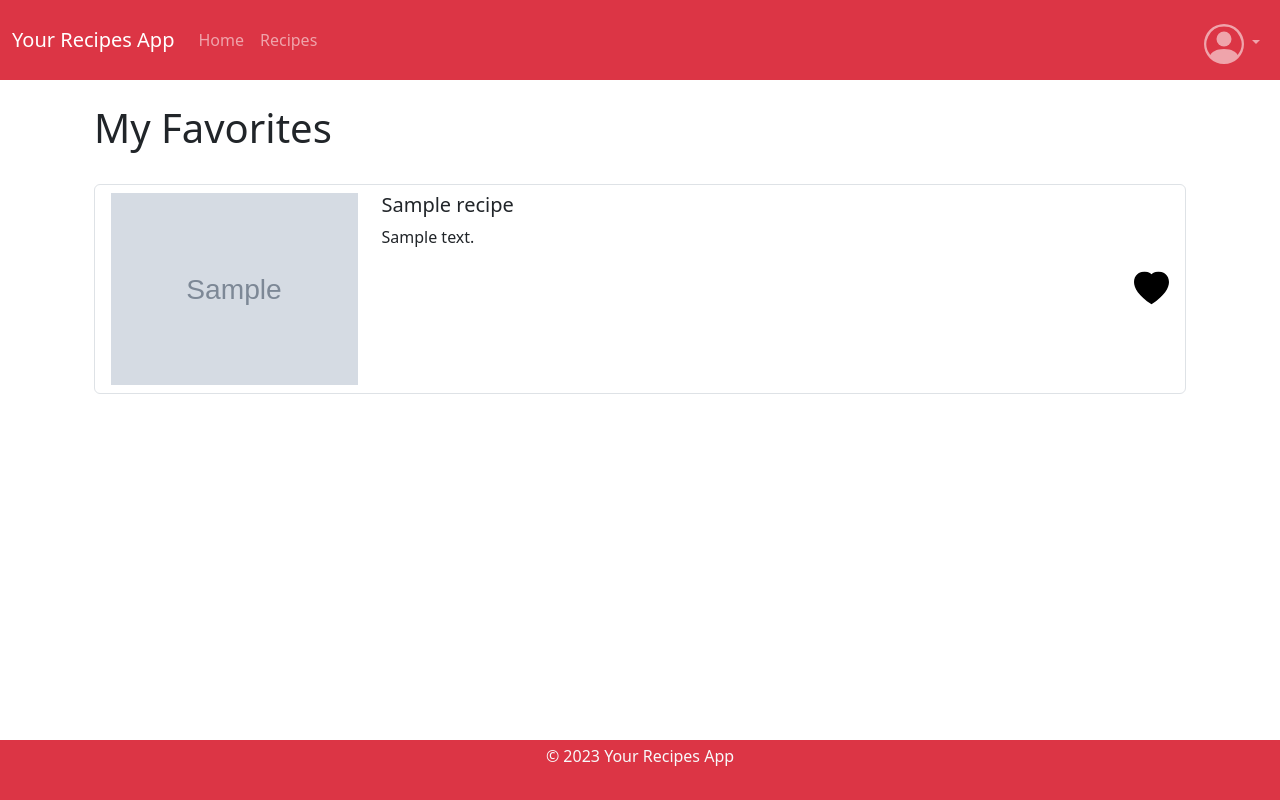
After one commit to Sobhi-0/Tabkha, a Flask app: page /my-favorites in a window 1280 px wide. The commit adds this page. Run offline with Flask 3, Linux system fonts and the light colour scheme; the visitor is signed in with stand-in values (Sample User, id 1); tables that the repository leaves empty hold one stand-in row (values such as "Sample post"); grey boxes marked "Sample" are stand-in pictures; some libraries are stand-ins or nearby versions.

Commit message:
Add Favorites - Implement /favorite/{id} route - Implement /unfavorite/{id} route - Implement /my-favorites route - Create my-favorites.html - Make the created_at column nullable in favorites table - Add favorite button in the recipe details page

```diff
--- a/backend/app.py
+++ b/backend/app.py
@@ -274,6 +274,58 @@ def create_app(db_URI="", test_config=None):
         return render_template("search.html", search_query=search_query, paginated_recipes=paginated_recipes)
 
 
+    # Add recipe to favorites
+    @app.route("/favorite/<int:recipe_id>", methods=["POST"])
+    @login_required
+    def favorite(recipe_id):
+        recipe = Recipe.query.filter_by(id=recipe_id).first()
+
+        if not recipe:
+            flash("Recipe not found", "error")
+            return redirect("/")
+
+        user = User.query.filter_by(id=session["user_id"]).first()
+        user.favorites.append(recipe)
+        user.update()
+
+        flash("Recipe added to favorites!", "success")
+        return redirect("/")
+
+
+    # Remove recipe from favorites
+    @app.route("/unfavorite/<int:recipe_id>", methods=["POST"])
+    @login_required
+    def unfavorite(recipe_id):
+        recipe = Recipe.query.filter_by(id=recipe_id).first()
+
+        if not recipe:
+            flash("Recipe not found", "error")
+            return redirect("/")
+
+        user = User.query.filter_by(id=session["user_id"]).first()
+
+        if recipe not in user.favorites:
+            flash("Recipe not in favorites", "error")
+            return redirect("/")
+
+        user.favorites.remove(recipe)
+        user.update()
+
+        flash("Recipe removed from favorites!", "success")
+        # return render_template("favorites.html",)
+        return redirect("/")
+
+
+    # View user's favorites
+    @app.route("/my-favorites", methods=["GET"])
+    @login_required
+    def my_favorites():
+        user = User.query.filter_by(id=session["user_id"]).first()
+        recipes = user.favorites
+
+        return render_template("my-favorites.html", recipes=recipes)
+
+
     @app.route("/login", methods=["GET", "POST"])
     def login():
         # Forget any user_id
--- a/backend/database/models.py
+++ b/backend/database/models.py
@@ -45,7 +45,7 @@ favorites = db.Table(
     "favorites",
     db.Column("user_id", db.Integer, db.ForeignKey("users.id"), primary_key=True),
     db.Column("recipe_id", db.Integer, db.ForeignKey("recipes.id"), primary_key=True),
-    db.Column("created_at", db.DateTime, nullable=False)
+    db.Column("created_at", db.DateTime)
 )
 
 
@@ -53,7 +53,7 @@ follows = db.Table(
     "follows",
     db.Column("following_user_id", db.Integer, db.ForeignKey("users.id"), primary_key=True),
     db.Column("followed_user_id", db.Integer, db.ForeignKey("users.id"), primary_key=True),
-    db.Column("created_at", db.DateTime, nullable=False),
+    db.Column("created_at", db.DateTime),
     info={'foreign_keys': ['follows.following_user_id', 'follows.followed_user_id']}
 )
 
--- a/frontend/templates/layout.html
+++ b/frontend/templates/layout.html
@@ -40,7 +40,7 @@
                                 </a>
                                 <ul class="dropdown-menu dropdown-menu-end">
                                     <li><a class="dropdown-item" href="/my-recipes">My Recipes</a></li>
-                                    <li><a class="dropdown-item" href="#">Favourites</a></li>
+                                    <li><a class="dropdown-item" href="/my-favorites">My Favorites</a></li>
                                     <li><hr class="dropdown-divider"></li>
                                     <li><a class="dropdown-item" href="#">Manage Account</a></li>
                                     <li><a class="dropdown-item" href="/logout">Logout</a></li>
--- /dev/null
+++ b/frontend/templates/my-favorites.html
@@ -0,0 +1,66 @@
+{% extends "layout.html" %}
+
+{% block title %}
+    My Favorites
+{% endblock %}
+
+{% block main %}
+
+    <div class="container">
+        <h1 class="title">My Favorites</h1> <br>
+        {% if recipes|length > 0 %}
+            <!-- Displaying Paginated Recipes -->
+            <ul class="list-group mb-4">
+                <!-- Display each recipe as a list item with image, title, and description -->
+                {% for recipe in recipes %}
+                    <li class="list-group-item">
+                        <div class="row">
+                            <!-- Recipe Image Column -->
+                            <div class="col-3" onclick="viewRecipe({{ recipe.id }})">
+                                {% if recipe.image %}
+                                    <img src="{{ recipe.image }}" alt="Recipe Image" class="img-fluid img-fluids">
+                                {% else %}
+                                    <img src="{{ url_for('static', filename='default_recipe_image.jpg') }}" alt="Recipe Image" class="img-fluid img-fluids">
+                                {% endif %}
+                            </div>
+
+                            <!-- Recipe Details Column -->
+                            <div class="col-6" onclick="viewRecipe({{ recipe.id }})">
+                                <h5>{{ recipe.title }}</h5>
+                                <p>{{ recipe.description }}</p>
+                            </div>
+
+                            <!-- Favorite Button Column -->
+                            <div class="col-3">
+                                <div class="mb-2">
+                                    <button class="edit-button" onclick="unfavorite({{ recipe.id }})">
+                                        <svg xmlns="http://www.w3.org/2000/svg" width="35" height="35" fill="currentColor" class="bi bi-heart-fill" viewBox="0 0 16 16">
+                                            <path fill-rule="evenodd" d="M8 1.314C12.438-3.248 23.534 4.735 8 15-7.534 4.736 3.562-3.248 8 1.314"/>
+                                        </svg>
+                                        <i class="bi bi-heart-fill"></i>
+                                    </button>
+                                </div>
+                            </div>
+
+                        </div>
+                    </li>
+                {% endfor %}
+            </ul>
+        {% else %}
+            <p class="text-muted">Favorite will apear here.</p>
+        {% endif %}
+    </div>
+
+    <script>
+        function viewRecipe(recipeId) {
+            window.location.href = "/recipe/" + recipeId;
+        }
+
+        function unfavorite(recipeId) {
+            fetch(`/unfavorite/${recipeId}`, {
+                method: 'POST',
+            });
+        }
+    </script>
+
+{% endblock %}
```
Also changed, not shown: backend/migrations/versions/50c7a526b250_.py (added, +46 -0 lines), frontend/templates/recipe-details.html (+18 -2 lines).
